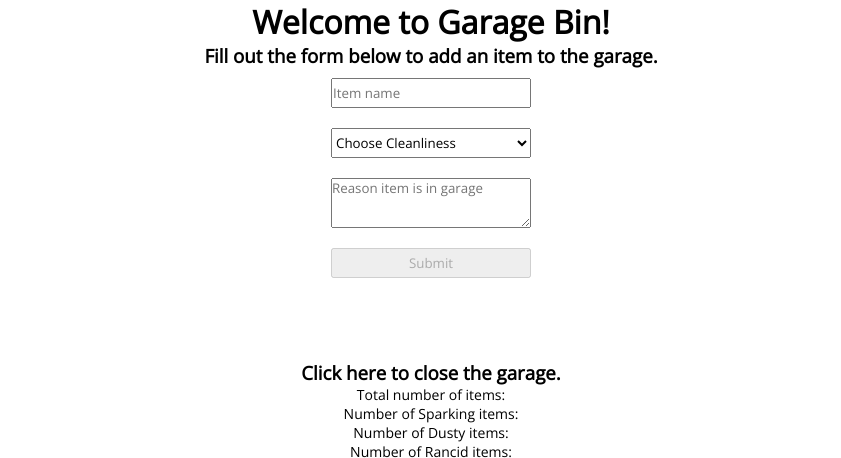
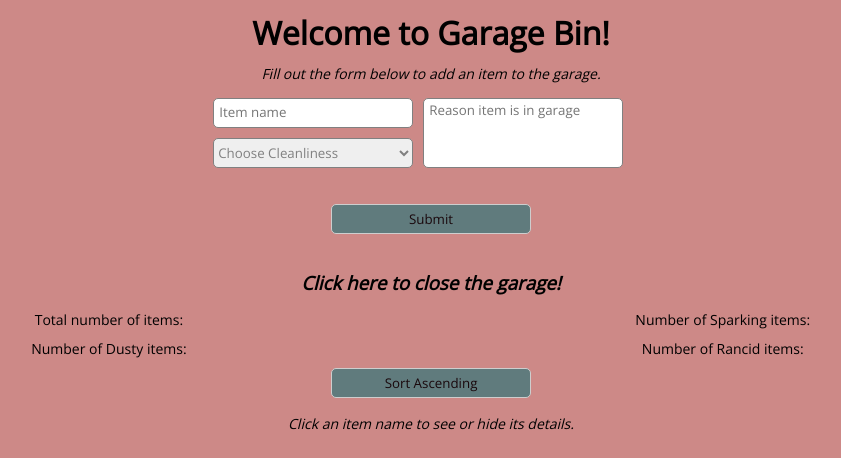
Before and after one commit to jenPlusPlus/garage-bin, a website: page public/index.html in a window 1280 px wide. Both pictures are taken after a click on the element "Click here to open the garage!". Shown: the top 458 px of the page, without its empty margins (209-1050 px from the left). Drawn offline with nearby package versions, Linux system fonts and the light colour scheme; no server answers.

Commit message:
Add styling

```diff
--- a/public/index.html
+++ b/public/index.html
@@ -10,9 +10,10 @@
   <body>
     <header>
       <h1 id='welcome-title'>Welcome to Garage Bin!</h1>
-      <h3 id='instructions'>Fill out the form below to add an item to the garage.</h3>
+      <p class='instructions' id='instructions-form'>Fill out the form below to add an item to the garage.</p>
+      <div id='form-container'>
         <div id='form'>
-
+          <div id='inputs-container-1' class='inputs-container'>
             <input class='form-item' type='text' id='name-input' name='name' placeholder='Item name'></input>
             <select class='form-item' name='cleanliness-input' id='cleanliness-input'>
               <option label>Choose Cleanliness</option>
@@ -20,27 +21,29 @@
               <option value="Dusty">Dusty</option>
               <option value="Rancid">Rancid</option>
             </select>
-
-          <textarea class='form-item' id='reason-input' name='reason' placeholder='Reason item is in garage'></textarea>
+          </div>
+          <div id='inputs-container-2' class='inputs-container'>
+            <textarea class='form-item' id='reason-input' name='reason' placeholder='Reason item is in garage' maxlength=300></textarea>
+          </div>
+        </div>
         <button class='form-item' disabled id='submit-button' type='submit'>Submit</button>
-
       </div>
     </header>
     <main id='garage-container'>
-      <h3 id='garage-items-title'>Click here to open the garage!</h3>
+      <h3 id='garage-items-instructions' class='instructions'>Click here to open the garage!</h3>
       <div id='garage'>
       <img src="./garage_door.jpg" alt="garage door">
         <div id='garage-header-container' class='hidden'>
           <div id='garage-count'>
-            <p id='item-count-label'>Total number of items: <span id='item-count'></span></p>
-            <p id='item-count-sparkling-label'>Number of Sparking items: <span id='item-count-sparkling'></span></p>
-            <p id='item-count-dusty-label'>Number of Dusty items: <span id='item-count-dusty'></span></p>
-            <p id='item-count-rancid-label'>Number of Rancid items: <span id='item-count-rancid'></span></p>
+            <p id='item-count-label' class='count-label'>Total number of items: <span id='item-count'></span></p>
+            <p id='item-count-sparkling-label' class='count-label'>Number of Sparking items: <span id='item-count-sparkling'></span></p>
+            <p id='item-count-dusty-label' class='count-label'>Number of Dusty items: <span id='item-count-dusty'></span></p>
+            <p id='item-count-rancid-label' class='count-label'>Number of Rancid items: <span id='item-count-rancid'></span></p>
           </div>
           <button id='sort-button'>Sort Ascending</button>
-          <div id='garage-item-container'>
+          <p id='item-details-instructions' class='instructions'>Click an item name to see or hide its details.</p>
           </div>
-        </div>
+          <div id='garage-item-container' class='hidden'></div>
       </div>
     </main>
     <script src='https://ajax.googleapis.com/ajax/libs/jquery/3.2.1/jquery.min.js'></script>
--- a/public/index.js
+++ b/public/index.js
@@ -67,16 +67,16 @@ const isSelected = (selectedValue, cleanlinessLevel) => {
 
 const appendItem = (item) => {
   let isHidden = 'hidden';
-  if ($('#garage-items-title').text() === 'Click here to close the garage.') {
+  if ($('#garage-items-instructions').text() === 'Click here to close the garage!') {
     isHidden = '';
   }
   let oldCleanlinessLevel;
   $('#garage-item-container').append(`
-    <div class='garage-item' id='item-${item.id}'>
-      <h4 id='item-name-${item.id}' class='garage-item-name ${isHidden}'>${item.name}</h4>
+    <div class='garage-item ${isHidden}' id='item-${item.id}'>
+      <h4 id='item-name-${item.id}' class='garage-item-name'>${item.name}</h4>
         <div id='item-details-${item.id}' class='item-details hidden-item-details'>
-          <p id='item-reason-${item.id}'>Reason for Lingering: ${item.reason}</p>
-          <p>To change the item's cleanliness, select a new option below.</p>
+          <p id='item-reason-${item.id}'><span id='reason-label'>Reason for Lingering:</span> ${item.reason}</p>
+          <p class='instructions-cleanliness instructions'>To change the item's cleanliness, select a new option below.</p>
           <select id='item-cleanliness-input-${item.id}'>
             <option id='item-sparkling-${item.id}' value="Sparkling" ${isSelected('Sparkling', item.cleanliness)} >Sparkling</option>
             <option id='item-dusty-${item.id}' value="Dusty" ${isSelected('Dusty', item.cleanliness)}>Dusty</option>
@@ -213,11 +213,13 @@ const submitGarageItem = async (event) => {
 const toggleGarageDoor = () => {
   $('img').slideToggle(2000);
   $('#garage-header-container').toggleClass('hidden');
-  $('.garage-item-name').toggleClass('hidden');
-  if ($('#garage-items-title').text() === 'Click here to open the garage!') {
-    $('#garage-items-title').text('Click here to close the garage.');
+  $('.garage-item').toggleClass('hidden');
+  $('#garage-item-container').toggleClass('hidden');
+  $('#garage-item-container').toggleClass('visible');
+  if ($('#garage-items-instructions').text() === 'Click here to open the garage!') {
+    $('#garage-items-instructions').text('Click here to close the garage!');
   } else {
-    $('#garage-items-title').text('Click here to open the garage!');
+    $('#garage-items-instructions').text('Click here to open the garage!');
   }
 };
 
@@ -232,4 +234,4 @@ $('#cleanliness-input').on('change', enableSubmitButton);
 $('#submit-button').on('click', submitGarageItem);
 $('#sort-button').on('click', sort);
 
-$('#garage-items-title').on('click', toggleGarageDoor);
+$('#garage-items-instructions').on('click', toggleGarageDoor);
--- a/public/styles.css
+++ b/public/styles.css
@@ -7,70 +7,125 @@
 
 body {
   height: 100vh;
+  background-color: #CD8987;
 }
 
 header {
-  height: 45%;
+  height: 33%;
 }
 
 main {
-  height: 70%;
+  height: 67%;
+}
+
+header, main {
+  padding: 1px;
 }
 
 p {
   font-size: 14px;
+  color: ##1A090D;
 }
 
-.form {
-
+#submit-button, #sort-button {
+  background-color: #607B7D;
+  color: #1A090D;
+  border: 1px solid #CECECE;
 }
 
 .form-item {
-    width: 200px;
-    margin: 10px;
+  width: 200px;
+  margin: 5px;
+  border: solid 1px grey;
+  border-radius: 5px;
 }
 
 #name-input, #cleanliness-input, #submit-button {
   height: 30px;
 }
 
+#cleanliness-input {
+  color: grey;
+}
+
+#submit-button {
+  margin: 5px auto;
+  display: block;
+}
+
+#name-input, #reason-input {
+  padding: 0 0 2px 5px;
+}
+
+#inputs-container-1 {
+  align-items: flex-end;
+}
+
+#input-container-2 {
+  align-items: flex-start;
+}
+
+button, .garage-item-name {
+  cursor: pointer;
+}
+
 #form {
   display: flex;
-  flex-direction: column;
+  flex-direction: row;
   flex-wrap: nowrap;
   align-items: center;
+  height: 65%;
+}
+
+#form-container {
+  height: 62%;
+}
+
+#reason-input {
+  padding-top: 2px;
+  height: 70px;
+  resize: none;
 }
 
 #garage-count {
   text-align: center;
+  display: flex;
+  flex-direction: row;
+  flex-wrap: wrap;
 }
 
-#garage, img {
-  height: 95%;
+#garage-header-container {
+  margin: 10px;
+  height: 30%;
+}
+
+#garage {
+  height: 93%;
 }
 
 img {
   width: 100%;
+  height: 100%;
 }
 
 .garage-item {
   margin: 10px;
-  width: 21%;
-  border: 1px solid grey;
+  width: 47%;
   flex-shrink: 2;
+  border-radius: 5px;
+  padding: 5px;
+  background-color: #3A606E;
+  color: #162328;
 }
 
-#garage-item-container {
+#garage-item-container.visible {
   display: flex;
   flex-direction: row;
   flex-wrap: wrap;
-  height: 100%;
+  height: 70%;
   justify-content: center;
   align-items: flex-start;
-}
-
-#instructions, #garage-items-title, #welcome-title {
-  text-align: center;
+  overflow-y: scroll;
 }
 
 .hidden {
@@ -78,16 +133,57 @@ img {
   /* visibility: hidden; */
 }
 
+#instructions-form, #garage-items-instructions, #welcome-title {
+  text-align: center;
+}
+
+#instructions-form {
+  margin-bottom: 10px;
+}
+
+#garage-items-instructions {
+  cursor: pointer;
+  margin: 5px 0;
+}
+
+.instructions {
+  font-style: italic;
+}
+
+#item-details-instructions {
+  text-align: center;
+  margin: 16px 0;
+}
+
+#reason-label {
+  font-weight: bold;
+}
+
 .hidden-item-details {
   display: none;
+}
+
+.inputs-container {
+  width: 49%;
+  display: flex;
+  flex-direction: column;
+  flex-wrap: nowrap;
+  height: 100%;
+}
+
+.count-label {
+  width: 48%;
+  margin: 5px;
 }
 
 #sort-button {
   width: 200px;
   display: block;
-  margin: auto;
+  margin: 5px auto;
+  border-radius: 5px;
+  height: 30px;
 }
 
-#reason-input {
-  height: 50px;
+#welcome-title {
+  margin: 10px 0;
 }
```
Lines whose indentation alone changed are shown as unchanged.
